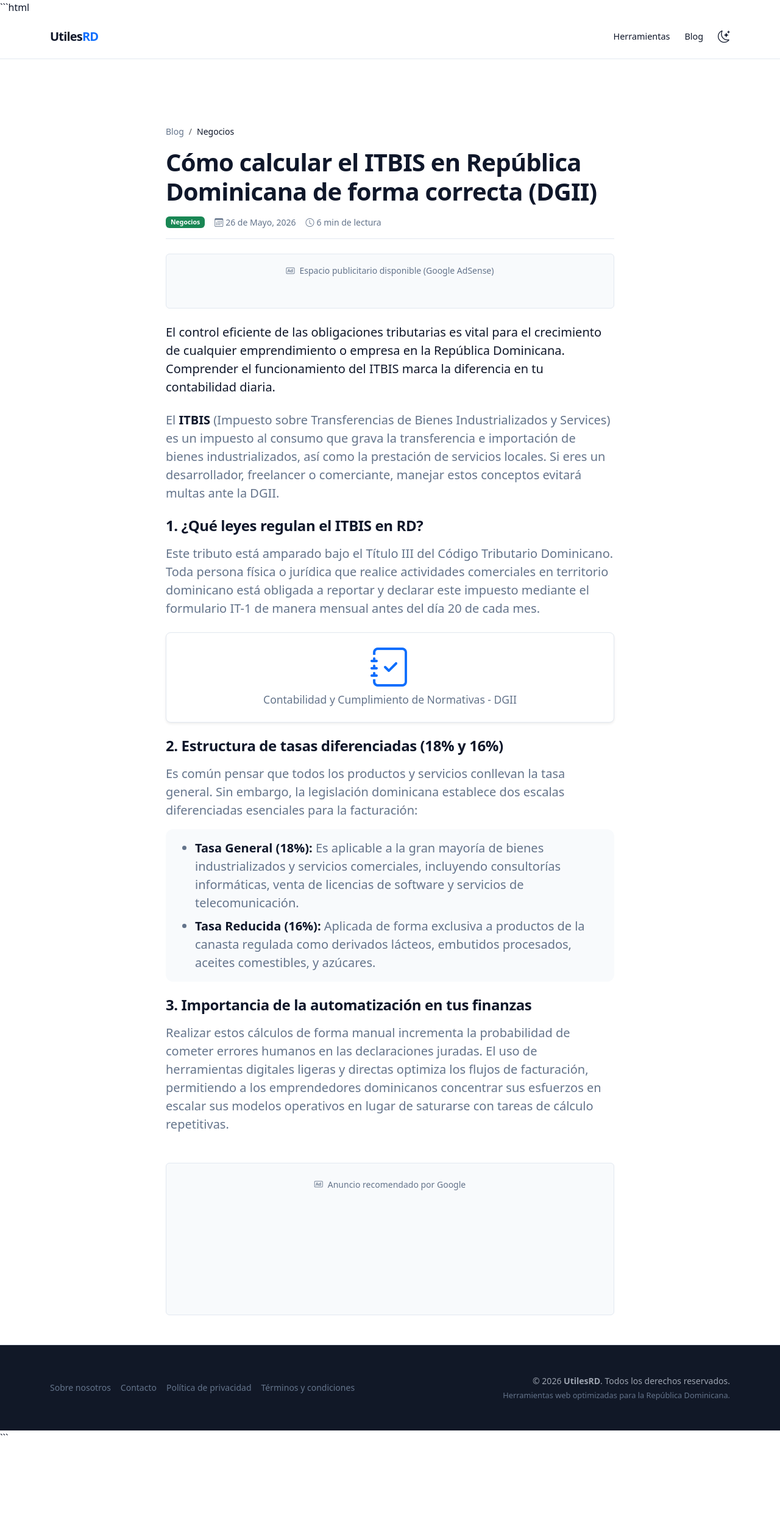
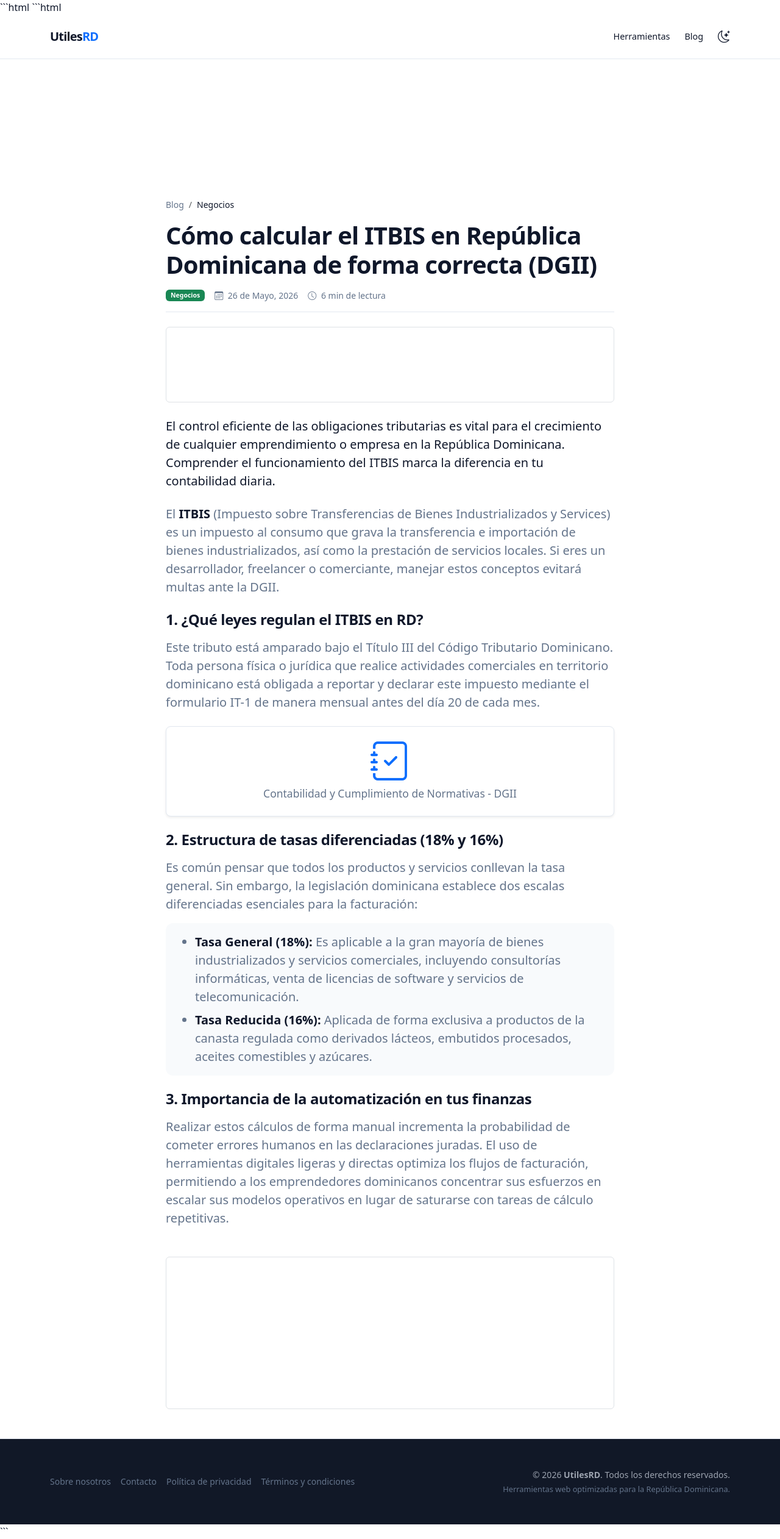
Before and after one commit to veynelb/adsence, a Flask app: page /blog/como-calcular-itbis-republica-dominicana-dgii in a window 1280 px wide. Shown: the whole page at 61% size. Before the commit the page ends 2354 px from the top, so only its background shows below. Run offline with Flask 3, Linux system fonts and the light colour scheme.

Commit message:
base3.html

````diff
--- a/templates/base.html
+++ b/templates/base.html
@@ -2,19 +2,31 @@
 <!DOCTYPE html>
 <html lang="es">
 <head>
+
     <meta charset="UTF-8">
-    <meta name="viewport" content="width=device-width, initial-scale=1.0">
 
-    <title>{% block title %}UtilesRD | Herramientas Online Gratis{% endblock %}</title>
+    <meta name="viewport"
+          content="width=device-width, initial-scale=1.0">
+
+    <title>
+        {% block title %}
+            UtilesRD | Herramientas Online Gratis
+        {% endblock %}
+    </title>
 
     <meta name="description"
-          content="{% block description %}Todas las herramientas online que necesitas en un solo lugar. Calculadora ITBIS, conversor de divisas, generadores y más.{% endblock %}">
+          content="{% block description %}
+          Todas las herramientas online que necesitas en un solo lugar.
+          Calculadora ITBIS, conversor de divisas, generadores y más.
+          {% endblock %}">
 
-    <!-- Google Adsense -->
-    <meta name="google-adsense-account" content="ca-pub-8256696936186052">
+    <!-- GOOGLE ADSENSE -->
+    <meta name="google-adsense-account"
+          content="ca-pub-8256696936186052">
 
     <script async
-            src="https://pagead2.googlesyndication.com/pagead/js/adsbygoogle.js?client=ca-pub-8256696936186052">
+            src="https://pagead2.googlesyndication.com/pagead/js/adsbygoogle.js?client=ca-pub-8256696936186052"
+            crossorigin="anonymous">
     </script>
 
     <!-- Bootstrap -->
@@ -26,6 +38,7 @@
           rel="stylesheet">
 
     <style>
+
         :root {
             --bg-main: #ffffff;
             --bg-nav: #ffffff;
@@ -57,7 +70,8 @@
             display: flex;
             flex-direction: column;
             min-height: 100vh;
-            transition: background-color 0.2s ease, color 0.2s ease;
+            transition: background-color 0.2s ease,
+                        color 0.2s ease;
         }
 
         .text-current {
@@ -130,7 +144,6 @@
             background-color: var(--footer-bg);
             color: var(--footer-text);
             border-top: 1px solid var(--border-color);
-            transition: background-color 0.2s ease, color 0.2s ease;
         }
 
         .hover-primary {
@@ -141,73 +154,112 @@
             color: #0d6efd !important;
         }
 
+        /* ADSENSE */
+
         .ads-container {
+
+            width: 100%;
+            max-width: 1000px;
+
             margin: 30px auto;
-            max-width: 1000px;
-            padding: 0 15px;
+
+            padding-left: 15px;
+            padding-right: 15px;
+
+            min-height: 120px;
+
+            overflow: hidden;
         }
+
+        .adsbygoogle {
+
+            display: block !important;
+
+            width: 100% !important;
+
+            min-width: 300px;
+
+            min-height: 90px;
+        }
+
     </style>
 
     <script>
-        const savedTheme = localStorage.getItem('theme') || 'light';
-        document.documentElement.setAttribute('data-theme', savedTheme);
+
+        const savedTheme =
+            localStorage.getItem('theme') || 'light';
+
+        document.documentElement
+            .setAttribute('data-theme', savedTheme);
+
     </script>
 
     {% block extra_css %}{% endblock %}
+
 </head>
 
 <body>
 
     <!-- NAVBAR -->
     <nav class="navbar navbar-expand py-3 custom-nav sticky-top">
+
         <div class="container justify-content-between">
 
-            <a class="navbar-brand text-current m-0" href="/">
+            <a class="navbar-brand text-current m-0"
+               href="/">
+
                 Utiles<span class="text-primary">RD</span>
+
             </a>
 
             <div class="d-flex align-items-center gap-4">
 
                 <a href="/#herramientas"
                    class="nav-link-custom text-current d-none d-sm-inline">
+
                     Herramientas
+
                 </a>
 
                 <a href="/blog"
                    class="nav-link-custom text-current">
+
                     Blog
+
                 </a>
 
                 <button id="theme-toggle"
                         class="btn p-0 border-0 text-current fs-5 d-flex align-items-center"
                         aria-label="Cambiar tema">
 
-                    <i class="bi bi-moon-stars" id="theme-icon"></i>
+                    <i class="bi bi-moon-stars"
+                       id="theme-icon"></i>
+
                 </button>
+
             </div>
+
         </div>
+
     </nav>
 
     <!-- ANUNCIO SUPERIOR -->
     <div class="ads-container">
 
         <ins class="adsbygoogle"
-             style="display:block"
              data-ad-client="ca-pub-8256696936186052"
              data-ad-slot="1234567890"
              data-ad-format="auto"
              data-full-width-responsive="true">
         </ins>
 
-        <script>
-            (adsbygoogle = window.adsbygoogle || []).push({});
-        </script>
-
     </div>
 
     <!-- CONTENIDO -->
     <main class="flex-grow-1">
+
         {% block content %}{% endblock %}
+
     </main>
 
     <!-- FOOTER -->
@@ -219,69 +271,126 @@
 
                 <div class="col-md-6 text-md-start text-center">
 
-                    <div class="d-flex flex-wrap gap-3 justify-content-center justify-content-md-start mb-0">
+                    <div class="d-flex flex-wrap gap-3
+                                justify-content-center
+                                justify-content-md-start">
 
                         <a href="/sobre-nosotros"
                            class="text-decoration-none small text-muted hover-primary">
+
                             Sobre nosotros
+
                         </a>
 
                         <a href="/contacto"
                            class="text-decoration-none small text-muted hover-primary">
+
                             Contacto
+
                         </a>
 
                         <a href="/politica-de-privacidad"
                            class="text-decoration-none small text-muted hover-primary">
+
                             Política de privacidad
+
                         </a>
 
                         <a href="/terminos-y-condiciones"
                            class="text-decoration-none small text-muted hover-primary">
+
                             Términos y condiciones
+
                         </a>
 
                     </div>
+
                 </div>
 
                 <div class="col-md-6 text-md-end text-center">
 
                     <p class="mb-1 small">
-                        &copy; 2026 <strong>UtilesRD</strong>.
+
+                        &copy; 2026
+                        <strong>UtilesRD</strong>.
+
                         Todos los derechos reservados.
+
                     </p>
 
-                    <small class="text-muted" style="font-size: 0.8rem;">
-                        Herramientas web optimizadas para la República Dominicana.
+                    <small class="text-muted"
+                           style="font-size: 0.8rem;">
+
+                        Herramientas web optimizadas
+                        para la República Dominicana.
+
                     </small>
 
                 </div>
+
             </div>
+
         </div>
+
     </footer>
 
     <!-- Bootstrap -->
     <script src="https://cdn.jsdelivr.net/npm/bootstrap@5.3.2/dist/js/bootstrap.bundle.min.js"></script>
 
-    <!-- Theme Script -->
+    <!-- ADSENSE INIT -->
     <script>
+
+        window.addEventListener("load", function () {
+
+            const ads =
+                document.querySelectorAll(".adsbygoogle");
+
+            ads.forEach((ad) => {
+
+                try {
+
+                    (adsbygoogle =
+                        window.adsbygoogle || []).push({});
+
+                } catch (e) {
+
+                    console.log(e);
+
+                }
+
+            });
+
+        });
+
+    </script>
+
+    <!-- THEME -->
+    <script>
+
         document.addEventListener("DOMContentLoaded", function() {
 
-            const themeToggle = document.getElementById('theme-toggle');
-            const themeIcon = document.getElementById('theme-icon');
+            const themeToggle =
+                document.getElementById('theme-toggle');
+
+            const themeIcon =
+                document.getElementById('theme-icon');
 
             const temaActual =
-                document.documentElement.getAttribute('data-theme');
+                document.documentElement
+                .getAttribute('data-theme');
 
             actualizarIcono(temaActual);
 
             themeToggle.addEventListener('click', () => {
 
                 const temaActivo =
-                    document.documentElement.getAttribute('data-theme');
+                    document.documentElement
+                    .getAttribute('data-theme');
 
                 const nuevoTema =
-                    temaActivo === 'dark' ? 'light' : 'dark';
+                    temaActivo === 'dark'
+                    ? 'light'
+                    : 'dark';
 
                 document.documentElement
                     .setAttribute('data-theme', nuevoTema);
@@ -289,19 +398,27 @@
                 localStorage.setItem('theme', nuevoTema);
 
                 actualizarIcono(nuevoTema);
+
             });
 
             function actualizarIcono(tema) {
 
                 if (tema === 'dark') {
+
                     themeIcon.className =
                         "bi bi-sun-fill text-warning";
+
                 } else {
+
                     themeIcon.className =
                         "bi bi-moon-stars";
+
                 }
+
             }
+
         });
+
     </script>
 
 </body>
--- a/templates/blog/post_itbis.html
+++ b/templates/blog/post_itbis.html
@@ -1,3 +1,4 @@
+```html
 {% extends 'base.html' %}
 
 {% block title %}Cómo calcular el ITBIS en República Dominicana de forma correcta (DGII) | UtilesRD{% endblock %}
@@ -11,55 +12,186 @@
             <header class="mb-4">
                 <nav aria-label="breadcrumb" class="small mb-3">
                     <ol class="breadcrumb mb-0">
-                        <li class="breadcrumb-item"><a href="/blog" class="text-decoration-none text-muted">Blog</a></li>
-                        <li class="breadcrumb-item active text-current" aria-current="page">Negocios</li>
+                        <li class="breadcrumb-item">
+                            <a href="/blog" class="text-decoration-none text-muted">
+                                Blog
+                            </a>
+                        </li>
+                        <li class="breadcrumb-item active text-current" aria-current="page">
+                            Negocios
+                        </li>
                     </ol>
                 </nav>
-                <h1 class="display-6 fw-bold text-current mb-3" style="letter-spacing: -0.8px;">Cómo calcular el ITBIS en República Dominicana de forma correcta (DGII)</h1>
 
-                <div class="d-flex align-items-center text-muted small pb-3 border-bottom" style="border-color: var(--border-color) !important;">
-                    <span class="badge bg-success text-white me-3 px-2 py-1" style="border-radius: 6px;">Negocios</span>
-                    <span class="me-3"><i class="bi bi-calendar3 me-1"></i>26 de Mayo, 2026</span>
-                    <span><i class="bi bi-clock me-1"></i>6 min de lectura</span>
+                <h1 class="display-6 fw-bold text-current mb-3" style="letter-spacing: -0.8px;">
+                    Cómo calcular el ITBIS en República Dominicana de forma correcta (DGII)
+                </h1>
+
+                <div class="d-flex align-items-center text-muted small pb-3 border-bottom"
+                     style="border-color: var(--border-color) !important;">
+
+                    <span class="badge bg-success text-white me-3 px-2 py-1"
+                          style="border-radius: 6px;">
+                        Negocios
+                    </span>
+
+                    <span class="me-3">
+                        <i class="bi bi-calendar3 me-1"></i>
+                        26 de Mayo, 2026
+                    </span>
+
+                    <span>
+                        <i class="bi bi-clock me-1"></i>
+                        6 min de lectura
+                    </span>
                 </div>
             </header>
 
-            <div class="my-4 text-center p-3 text-muted small border border-dashed rounded" style="min-height: 90px; background-color: var(--bg-tile-hover); border-color: var(--border-color) !important;">
-                <i class="bi bi-badge-ad me-2"></i>Espacio publicitario disponible (Google AdSense)
+            <!-- ANUNCIO ADSENSE 1 -->
+            <div class="my-4 text-center border rounded p-3"
+                 style="width:100%; min-height:120px; overflow:hidden;">
+
+                <ins class="adsbygoogle"
+                     style="display:block"
+                     data-ad-client="ca-pub-8256696936186052"
+                     data-ad-slot="TU_SLOT_ID"
+                     data-ad-format="auto"
+                     data-full-width-responsive="true">
+                </ins>
+
             </div>
 
+            <script>
+                window.addEventListener("load", function () {
+                    (adsbygoogle = window.adsbygoogle || []).push({});
+                });
+            </script>
+
             <div class="entry-content text-muted fs-5 lh-base">
-                <p class="lead text-current fw-normal mb-4">El control eficiente de las obligaciones tributarias es vital para el crecimiento de cualquier emprendimiento o empresa en la República Dominicana. Comprender el funcionamiento del ITBIS marca la diferencia en tu contabilidad diaria.</p>
 
-                <p>El <strong class="text-current">ITBIS</strong> (Impuesto sobre Transferencias de Bienes Industrializados y Services) es un impuesto al consumo que grava la transferencia e importación de bienes industrializados, así como la prestación de servicios locales. Si eres un desarrollador, freelancer o comerciante, manejar estos conceptos evitará multas ante la DGII.</p>
+                <p class="lead text-current fw-normal mb-4">
+                    El control eficiente de las obligaciones tributarias es vital
+                    para el crecimiento de cualquier emprendimiento o empresa en
+                    la República Dominicana. Comprender el funcionamiento del
+                    ITBIS marca la diferencia en tu contabilidad diaria.
+                </p>
 
-                <h2 class="text-current fw-bold h4 mt-4 mb-3" style="letter-spacing: -0.4px;">1. ¿Qué leyes regulan el ITBIS en RD?</h2>
-                <p>Este tributo está amparado bajo el Título III del Código Tributario Dominicano. Toda persona física o jurídica que realice actividades comerciales en territorio dominicano está obligada a reportar y declarar este impuesto mediante el formulario IT-1 de manera mensual antes del día 20 de cada mes.</p>
+                <p>
+                    El <strong class="text-current">ITBIS</strong>
+                    (Impuesto sobre Transferencias de Bienes Industrializados y
+                    Services) es un impuesto al consumo que grava la transferencia
+                    e importación de bienes industrializados, así como la prestación
+                    de servicios locales. Si eres un desarrollador, freelancer o
+                    comerciante, manejar estos conceptos evitará multas ante la DGII.
+                </p>
 
-                <div class="my-4 p-4 rounded-3 text-center shadow-sm border" style="background-color: var(--bg-tile); border-color: var(--border-color) !important;">
+                <h2 class="text-current fw-bold h4 mt-4 mb-3"
+                    style="letter-spacing: -0.4px;">
+
+                    1. ¿Qué leyes regulan el ITBIS en RD?
+                </h2>
+
+                <p>
+                    Este tributo está amparado bajo el Título III del Código
+                    Tributario Dominicano. Toda persona física o jurídica que
+                    realice actividades comerciales en territorio dominicano está
+                    obligada a reportar y declarar este impuesto mediante el
+                    formulario IT-1 de manera mensual antes del día 20 de cada mes.
+                </p>
+
+                <div class="my-4 p-4 rounded-3 text-center shadow-sm border"
+                     style="background-color: var(--bg-tile);
+                            border-color: var(--border-color) !important;">
+
                     <i class="bi bi-journal-check display-3 text-primary d-block mb-2"></i>
-                    <span class="small text-muted">Contabilidad y Cumplimiento de Normativas - DGII</span>
+
+                    <span class="small text-muted">
+                        Contabilidad y Cumplimiento de Normativas - DGII
+                    </span>
                 </div>
 
-                <h2 class="text-current fw-bold h4 mt-4 mb-3" style="letter-spacing: -0.4px;">2. Estructura de tasas diferenciadas (18% y 16%)</h2>
-                <p>Es común pensar que todos los productos y servicios conllevan la tasa general. Sin embargo, la legislación dominicana establece dos escalas diferenciadas esenciales para la facturación:</p>
+                <h2 class="text-current fw-bold h4 mt-4 mb-3"
+                    style="letter-spacing: -0.4px;">
 
-                <div class="card border-0 p-3 my-3 border-wall" style="border-radius: 12px; background-color: var(--bg-tile-hover) !important;">
+                    2. Estructura de tasas diferenciadas (18% y 16%)
+                </h2>
+
+                <p>
+                    Es común pensar que todos los productos y servicios conllevan
+                    la tasa general. Sin embargo, la legislación dominicana
+                    establece dos escalas diferenciadas esenciales para la
+                    facturación:
+                </p>
+
+                <div class="card border-0 p-3 my-3 border-wall"
+                     style="border-radius: 12px;
+                            background-color: var(--bg-tile-hover) !important;">
+
                     <ul class="mb-0 text-muted">
-                        <li class="mb-2"><strong class="text-current">Tasa General (18%):</strong> Es aplicable a la gran mayoría de bienes industrializados y servicios comerciales, incluyendo consultorías informáticas, venta de licencias de software y servicios de telecomunicación.</li>
-                        <li><strong class="text-current">Tasa Reducida (16%):</strong> Aplicada de forma exclusiva a productos de la canasta regulada como derivados lácteos, embutidos procesados, aceites comestibles, y azúcares.</li>
+                        <li class="mb-2">
+                            <strong class="text-current">
+                                Tasa General (18%):
+                            </strong>
+
+                            Es aplicable a la gran mayoría de bienes
+                            industrializados y servicios comerciales,
+                            incluyendo consultorías informáticas,
+                            venta de licencias de software y
+                            servicios de telecomunicación.
+                        </li>
+
+                        <li>
+                            <strong class="text-current">
+                                Tasa Reducida (16%):
+                            </strong>
+
+                            Aplicada de forma exclusiva a productos
+                            de la canasta regulada como derivados
+                            lácteos, embutidos procesados, aceites
+                            comestibles y azúcares.
+                        </li>
                     </ul>
                 </div>
 
-                <h2 class="text-current fw-bold h4 mt-4 mb-3" style="letter-spacing: -0.4px;">3. Importancia de la automatización en tus finanzas</h2>
-                <p>Realizar estos cálculos de forma manual incrementa la probabilidad de cometer errores humanos en las declaraciones juradas. El uso de herramientas digitales ligeras y directas optimiza los flujos de facturación, permitiendo a los emprendedores dominicanos concentrar sus esfuerzos en escalar sus modelos operativos en lugar de saturarse con tareas de cálculo repetitivas.</p>
+                <h2 class="text-current fw-bold h4 mt-4 mb-3"
+                    style="letter-spacing: -0.4px;">
+
+                    3. Importancia de la automatización en tus finanzas
+                </h2>
+
+                <p>
+                    Realizar estos cálculos de forma manual incrementa
+                    la probabilidad de cometer errores humanos en las
+                    declaraciones juradas. El uso de herramientas digitales
+                    ligeras y directas optimiza los flujos de facturación,
+                    permitiendo a los emprendedores dominicanos concentrar
+                    sus esfuerzos en escalar sus modelos operativos en lugar
+                    de saturarse con tareas de cálculo repetitivas.
+                </p>
             </div>
 
-            <div class="mt-5 text-center p-4 text-muted small border border-dashed rounded" style="min-height: 250px; background-color: var(--bg-tile-hover); border-color: var(--border-color) !important;">
-                <i class="bi bi-badge-ad me-2"></i>Anuncio recomendado por Google
+            <!-- ANUNCIO ADSENSE 2 -->
+            <div class="mt-5 text-center border rounded p-3"
+                 style="width:100%; min-height:250px; overflow:hidden;">
+
+                <ins class="adsbygoogle"
+                     style="display:block"
+                     data-ad-client="ca-pub-8256696936186052"
+                     data-ad-slot="TU_SLOT_ID"
+                     data-ad-format="auto"
+                     data-full-width-responsive="true">
+                </ins>
+
             </div>
+
+            <script>
+                window.addEventListener("load", function () {
+                    (adsbygoogle = window.adsbygoogle || []).push({});
+                });
+            </script>
 
         </div>
     </div>
 </article>
 {% endblock %}
+```
````
